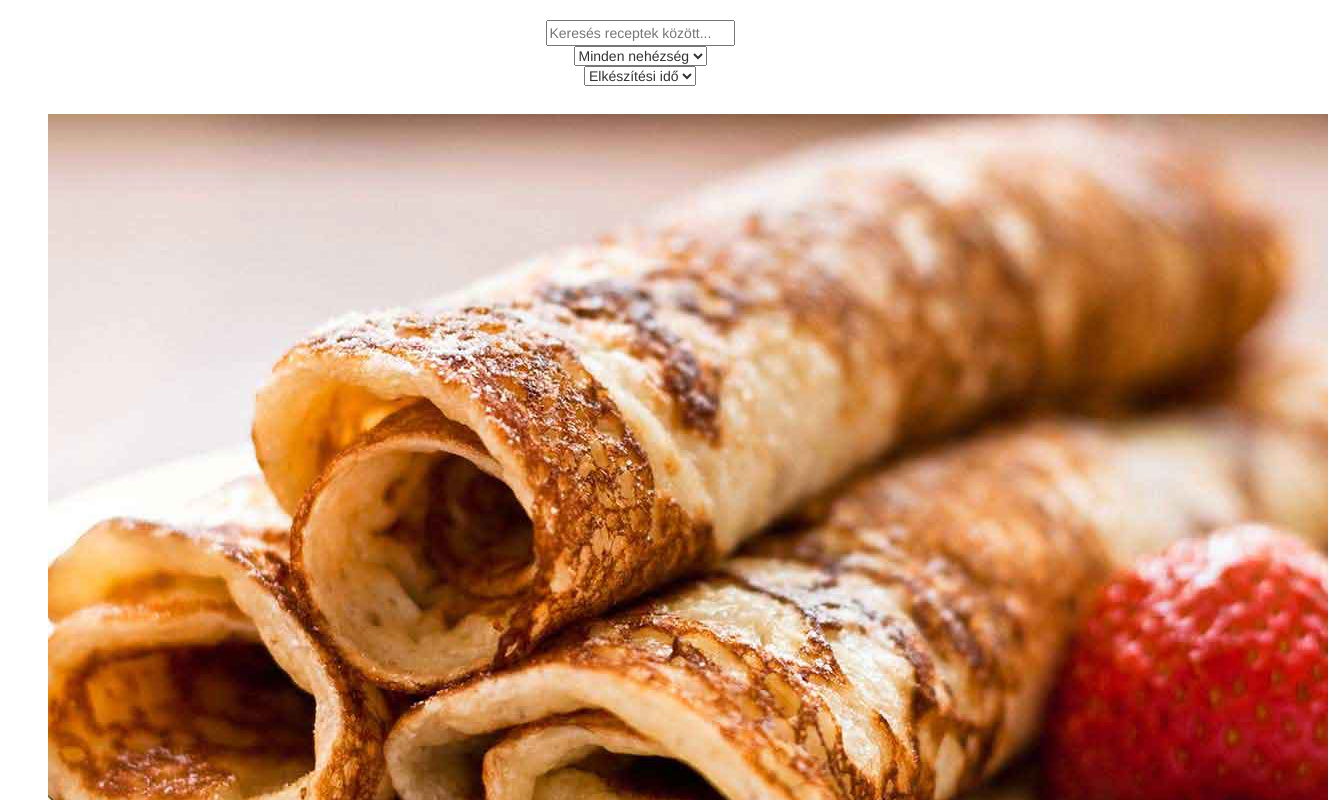
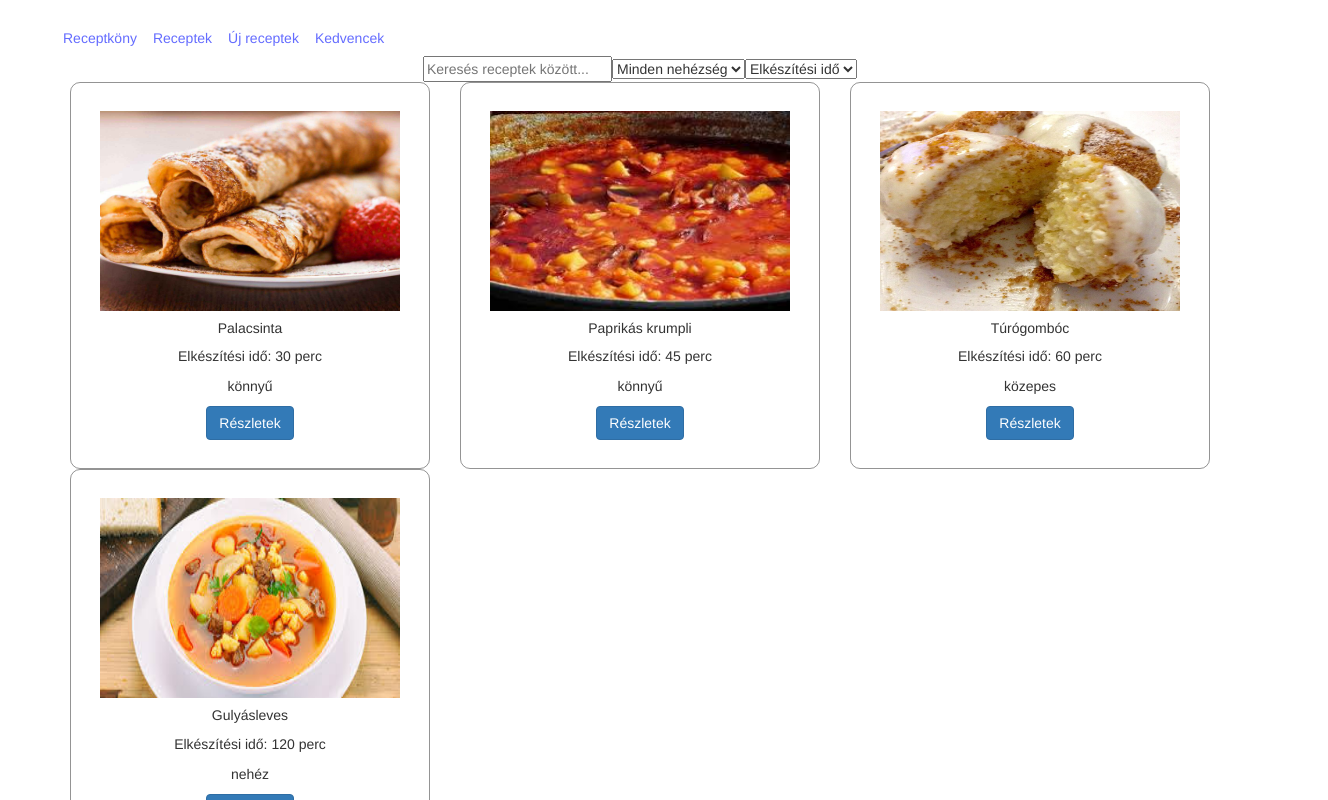
Before and after one commit to lenartaron/vueproject, a Vue app in the folder receptek/: page / in a window 1280 px wide. Shown: the top 800 px of the page, 1328 px wide, since content can reach past the window. Built offline with nearby package versions, Linux system fonts and the light colour scheme.

Commit message:
position
pozicíonálás illetve navbar

```diff
--- a/receptek/src/App.vue
+++ b/receptek/src/App.vue
@@ -29,24 +29,40 @@ const filteredRecipies = computed(() => {
 </script>
 
 <template>
-  <div>
+  <ul>
+    <li><a href="#">Receptköny</a></li>
+    <li><a href="#">Receptek</a></li>
+    <li><a href="#">Új receptek</a></li>
+    <li><a href="#">Kedvencek</a></li>
+  </ul>
       <input v-model="searchQuery" type="text" placeholder="Keresés receptek között..." />
-    <br />
       <select v-model="difficultyFilter">
         <option value="">Minden nehézség</option>
         <option value="könnyű">Könnyű</option>
         <option value="közepes">Közepes</option>
         <option value="nehéz">Nehéz</option>
       </select>
-    <br />
       <select v-model="sortOption">
         <option value="cookTime">Elkészítési idő</option>
         <option value="name">Név</option>
       </select>
-    <br />
       <RecipieCard :recipies="filteredRecipies" />
-  </div>
 </template>
 
 <style scoped>
+ul {
+  list-style-type: none;
+  margin: 0;
+  padding: 0;
+  overflow: hidden;
+}
+
+li {
+  float: left;
+}
+
+li a {
+  display: block;
+  padding: 8px;
+}
 </style>
--- a/receptek/src/components/RecipeCard.vue
+++ b/receptek/src/components/RecipeCard.vue
@@ -10,22 +10,38 @@ defineProps({
 </script>
 
 <template>
-  <div>
-    <div class="card h-100" v-for="recipie in recipies" :key="recipie.id">
-      <img :src="recipie.img" alt="Image of {{ recipie.name }}" /><br />
-      <h2>{{ recipie.name }}</h2><br />
-      <p>Elkészítési idő: {{ recipie.cookTime }} perc</p>
-      <div class="diff">
-        <p>{{ recipie.difficulty }}</p>
+<div class="container">
+  <div class="row">
+    <div class="col-md-4" v-for="recipie in recipies" :key="recipie.id">
+      <div class="card h-100">
+        <img :src="recipie.img" alt="Image of {{ recipie.name }}" class="card-img-top" />
+        <div class="card-body">
+          <h5 class="card-title">{{ recipie.name }}</h5>
+          <p class="card-text">Elkészítési idő: {{ recipie.cookTime }} perc</p>
+          <div class="diff">
+            <p>{{ recipie.difficulty }}</p>
+          </div>
+          <button type="button" class="btn btn-primary">Részletek</button>
+        </div>
       </div>
-      <button type="button">Részletek</button>
     </div>
-<<<<<<< Updated upstream
-=======
-    <button type="button">Részletek</button>
->>>>>>> Stashed changes
   </div>
+</div>
+
 </template>
+<style scoped>
 
-<style scoped>
+img {
+  height: 200px;
+  width: 300px;
+}
+
+.card {
+  border: 1px solid #0000006b;
+  border-radius: 10px;
+}
+
+
+
+
 </style>
```
Lines whose indentation alone changed are shown as unchanged.
